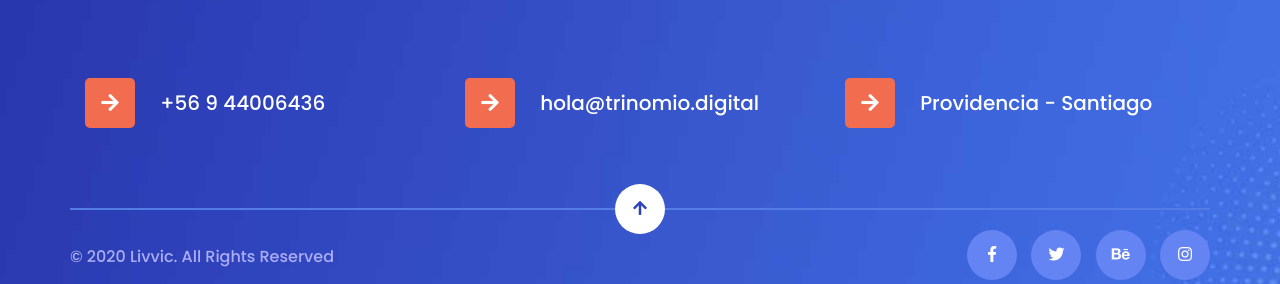
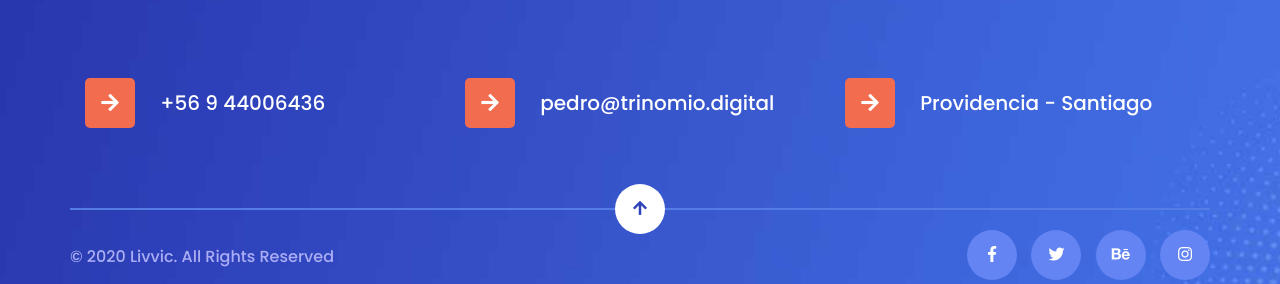
Before and after one commit to Robok3000/MStudio, a Jekyll site: the page built from blog.html, in a window 1280 px wide and 900 px high, scrolled down 2528 px. Shown: the part 600-884 px from the top of the window. Built offline with Jekyll 4.4.1, drawn with Linux system fonts in a browser that asks for light colours; the list of posts is cut into pages by our own code.

Commit message:
Update _config.yml

```diff
--- a/_config.yml
+++ b/_config.yml
@@ -1,6 +1,6 @@
 
-title: "Trinomio Digital  - Agencia Digital"
-email: "hola@trinomio.digital"
+title: "Trinomio Digital  - Estudio de Medios"
+email: "pedro@trinomio.digital"
 description: >- # this means to ignore newlines until "baseurl:"
   En Trinomio Digital combinamos la experiencia en el manejo y creatividad en las redes sociales con programas de análisis de datos personalizados para ayudar a las marcas a tomar decisiones innovadoras.
 baseurl: "/MStudio" # the subpath of your site, e.g. /blog
```
